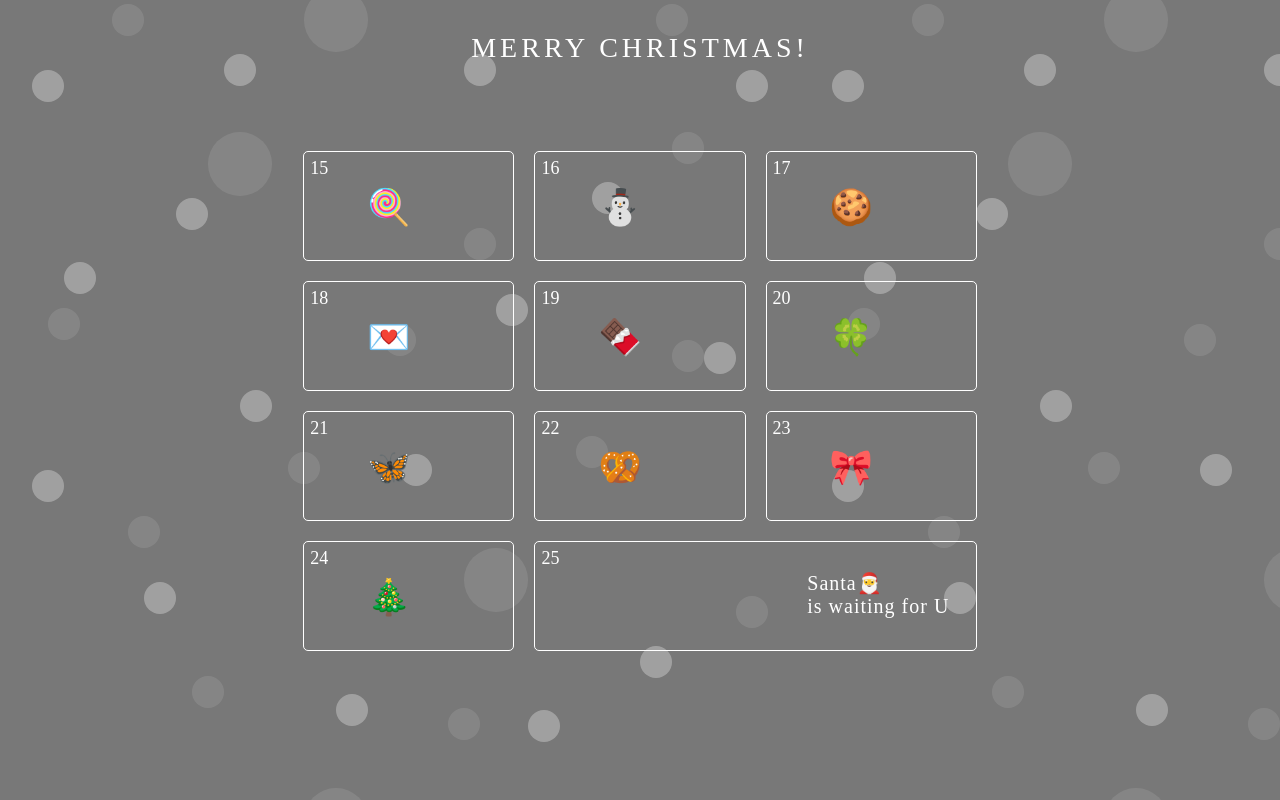
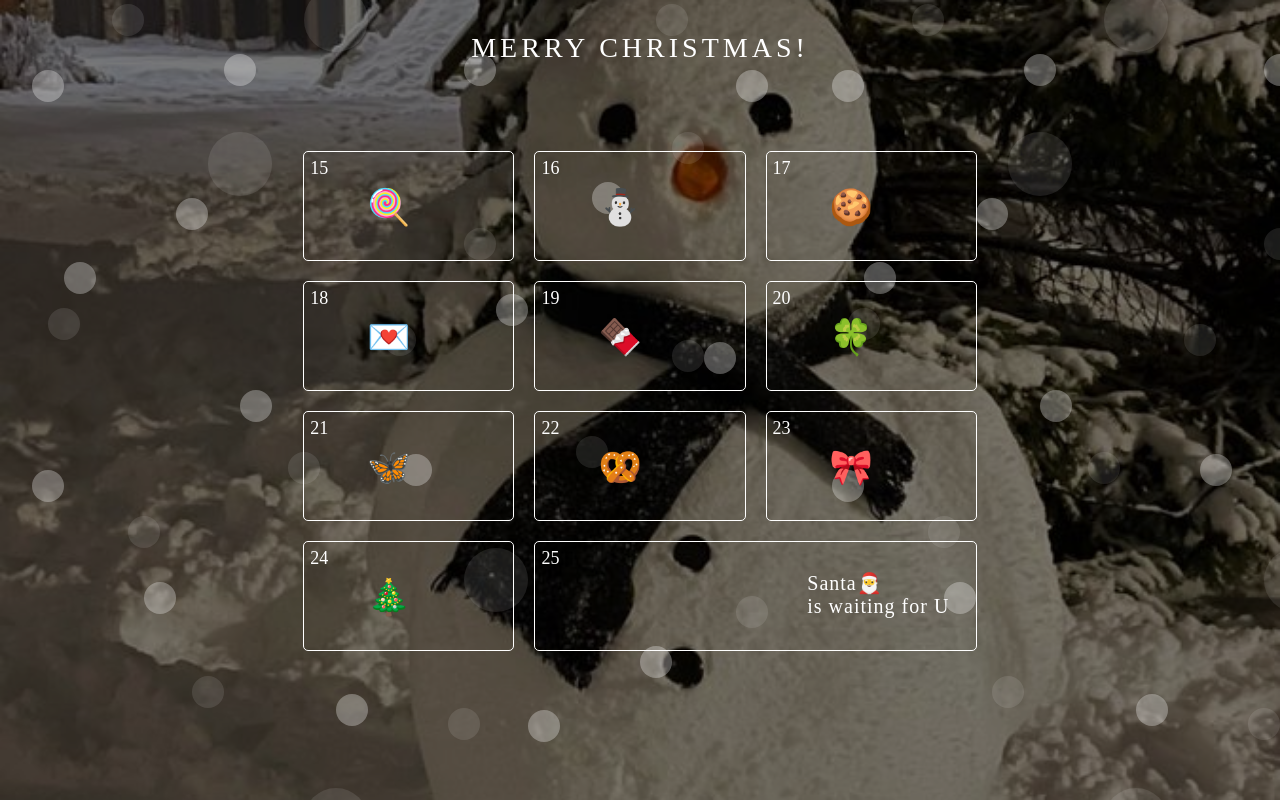
Before and after one commit to soooee4/ChristmasCalendar, a plain HTML site: page index.html in a window 1280 px wide. Drawn offline with Linux system fonts and the light colour scheme; a web font is replaced by a local one.

Commit message:
배경 이미지 추가

```diff
--- a/src/index.css
+++ b/src/index.css
@@ -1,5 +1,5 @@
 body {
-	background-image: url("./img/snowman.jpeg");
+	background-image: url("./img/background/snowman.jpeg");
 	background-size: cover;
 	background-position: center;
 }
```
